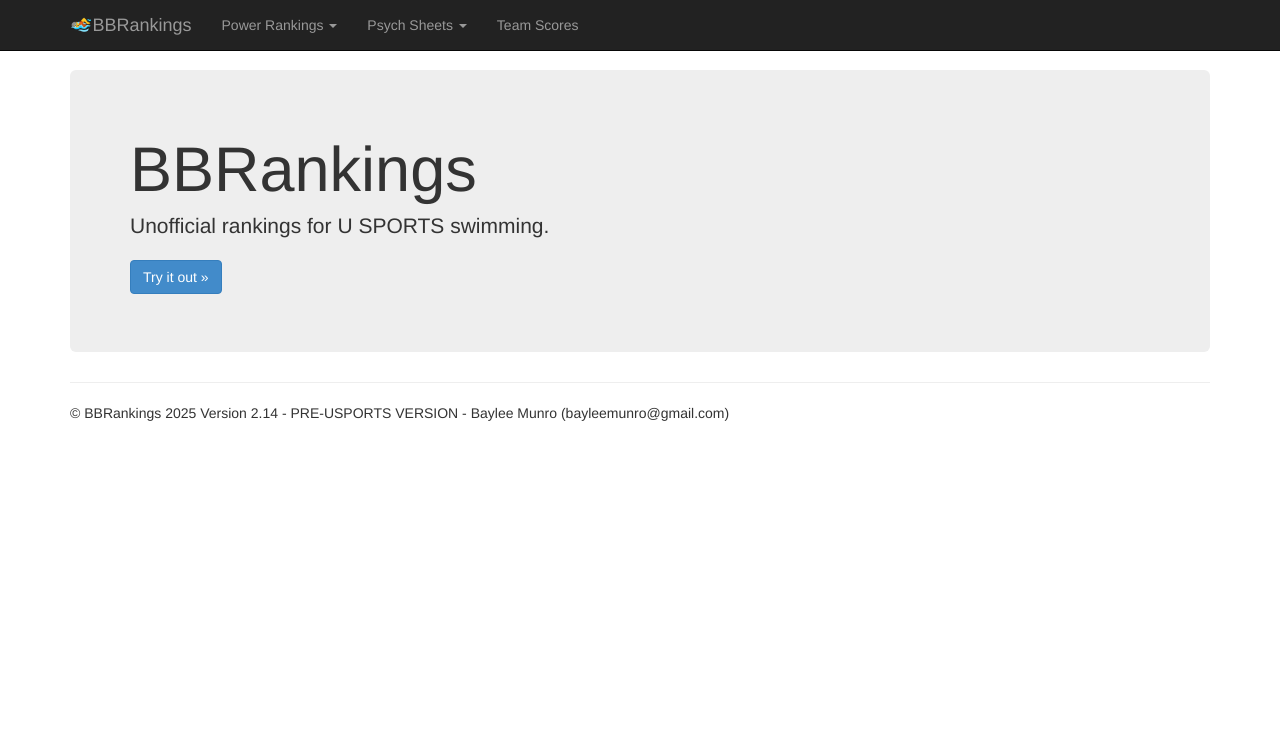
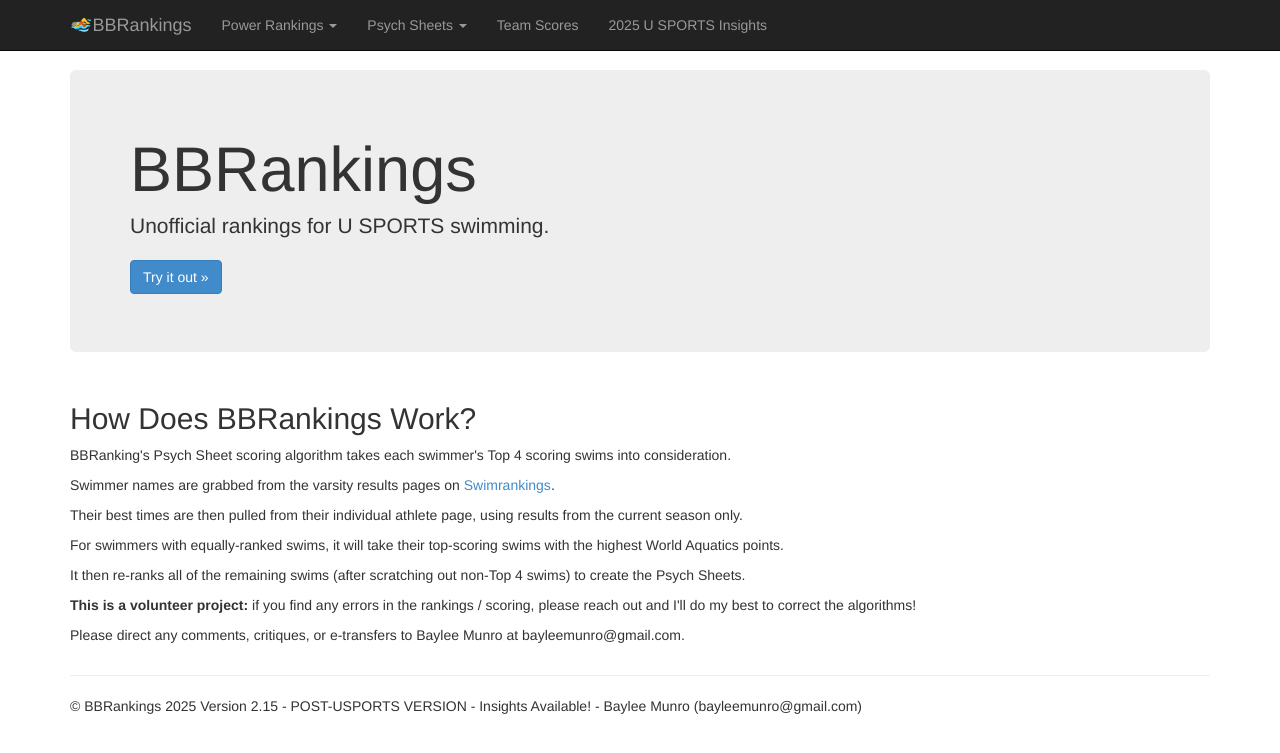
Before and after one commit to yegorsmk/USPORTSRankings, a Flask app: page / in a window 1280 px wide. Shown: the top 753 px of the page. Run offline with Flask 3, Linux system fonts and the light colour scheme; some libraries are stand-ins or nearby versions.

Commit message:
added new brunswick + mar 13 report

```diff
--- a/FlaskTest/templates/index.html
+++ b/FlaskTest/templates/index.html
@@ -8,4 +8,17 @@
     <p><a href="power" class="btn btn-primary btn-large">Try it out &raquo;</a></p>
 </div>
 
+<div class="row">
+    <div class="col-md-12">
+        <h2>How Does BBRankings Work?</h2>
+        <p>BBRanking's Psych Sheet scoring algorithm takes each swimmer's Top 4 scoring swims into consideration.</p>
+        <p>Swimmer names are grabbed from the varsity results pages on <a href="https://www.swimrankings.net/">Swimrankings</a>.</p>
+        <p>Their best times are then pulled from their individual athlete page, using results from the current season only.</p>
+        <p>For swimmers with equally-ranked swims, it will take their top-scoring swims with the highest World Aquatics points.</p>
+        <p>It then re-ranks all of the remaining swims (after scratching out non-Top 4 swims) to create the Psych Sheets.</p>
+        <p><b>This is a volunteer project:</b> if you find any errors in the rankings / scoring, please reach out and I'll do my best to correct the algorithms!</p>
+        <p>Please direct any comments, critiques, or e-transfers to Baylee Munro at bayleemunro@gmail.com.</p>
+    </div>
+</div>
+
 {% endblock %}
--- a/FlaskTest/templates/layout.html
+++ b/FlaskTest/templates/layout.html
@@ -35,6 +35,7 @@
                         </ul>
                     </li>
                     <li><a href="team">Team Scores</a></li>
+                    <li><a href="insights">2025 U SPORTS Insights</a></li>
                 </ul>
             </div>
         </div>
--- a/FlaskTest/templates/teamsearch.html
+++ b/FlaskTest/templates/teamsearch.html
@@ -23,6 +23,7 @@
                         <option value="MCGILL" {% if selected_team == "MCGILL" %}selected{% endif %}>McGill University</option>
                         <option value="MTA" {% if selected_team == "MTA" %}selected{% endif %}>Mount Allison University</option>
                         <option value="MUSC" {% if selected_team == "MUSC" %}selected{% endif %}>Memorial University of Newfoundland</option>
+                        <option value="UNB" {% if selected_team == "UNB" %}selected{% endif %}>University of New Brunswick</option>
                         <option value="OTT" {% if selected_team == "OTT" %}selected{% endif %}>University of Ottawa/Université d'Ottawa</option>
                         <option value="QUE" {% if selected_team == "QUE" %}selected{% endif %}>Queen's University</option>
                         <option value="UBCT" {% if selected_team == "UBCT" %}selected{% endif %}>University of British Columbia</option>
--- a/USPORTSDataGrabberVARSITYANDCLUBFEB26.py
+++ b/USPORTSDataGrabberVARSITYANDCLUBFEB26.py
@@ -24,6 +24,7 @@ if RUN_MODE == RUN_MODE_USPORTS:
         "Memorial University of Newfoundland",  # Current
         #"Université de Moncton",
         "Mount Allison University",             # Current
+        "University of New Brunswick",          # Current
         #"University of Prince Edward Island"
         ],
 
@@ -177,6 +178,7 @@ if RUN_MODE == RUN_MODE_USPORTS:
         "University of Guelph" : "UG",                  # Current
         #"Laurentian University" : "LU",
         "McMaster University" : "MACU",                 # Current
+        "University of New Brunswick" : "UNB",          # Current
         "University of Ottawa/Université d'Ottawa" : "OTT", # Current
         "Queen's University" : "QUE",                   # Current
         "University of Toronto" : "UT",                 # Current
@@ -211,6 +213,7 @@ if RUN_MODE == RUN_MODE_USPORTS:
         # "LU": "Laurentian University",
         "MACU": "McMaster University",
         "OTT": "University of Ottawa/Université d'Ottawa",
+        "UNB": "University of New Brunswick",
         "QUE": "Queen's University",
         "UT": "University of Toronto",
         # "TRE": "Trent University",
--- a/views.py
+++ b/views.py
@@ -21,8 +21,8 @@ import USPORTSDataManager
 
 from datetime import date
 
-DATE_OF_LAST_UPDATE = "March 3rd, 2025"
-VERSION_NUMBER = "2.14 - PRE-USPORTS VERSION"
+DATE_OF_LAST_UPDATE = "March 13th, 2025"
+VERSION_NUMBER = "2.15 - POST-USPORTS VERSION - Insights Available!"
 
 @app.route('/')
 def home():
@@ -30,6 +30,16 @@ def home():
     return render_template(
         'index.html',
         title='Home',
+        year=datetime.now().year,
+        version=VERSION_NUMBER
+    )
+
+@app.route('/insights')
+def insights():
+    """Renders the insightspage."""
+    return render_template(
+        'insights.html',
+        title='2025 U SPORTS Insights',
         year=datetime.now().year,
         version=VERSION_NUMBER
     )
```
Also changed, not shown: FlaskTest/templates/insights.html (added, +36 -0 lines).
